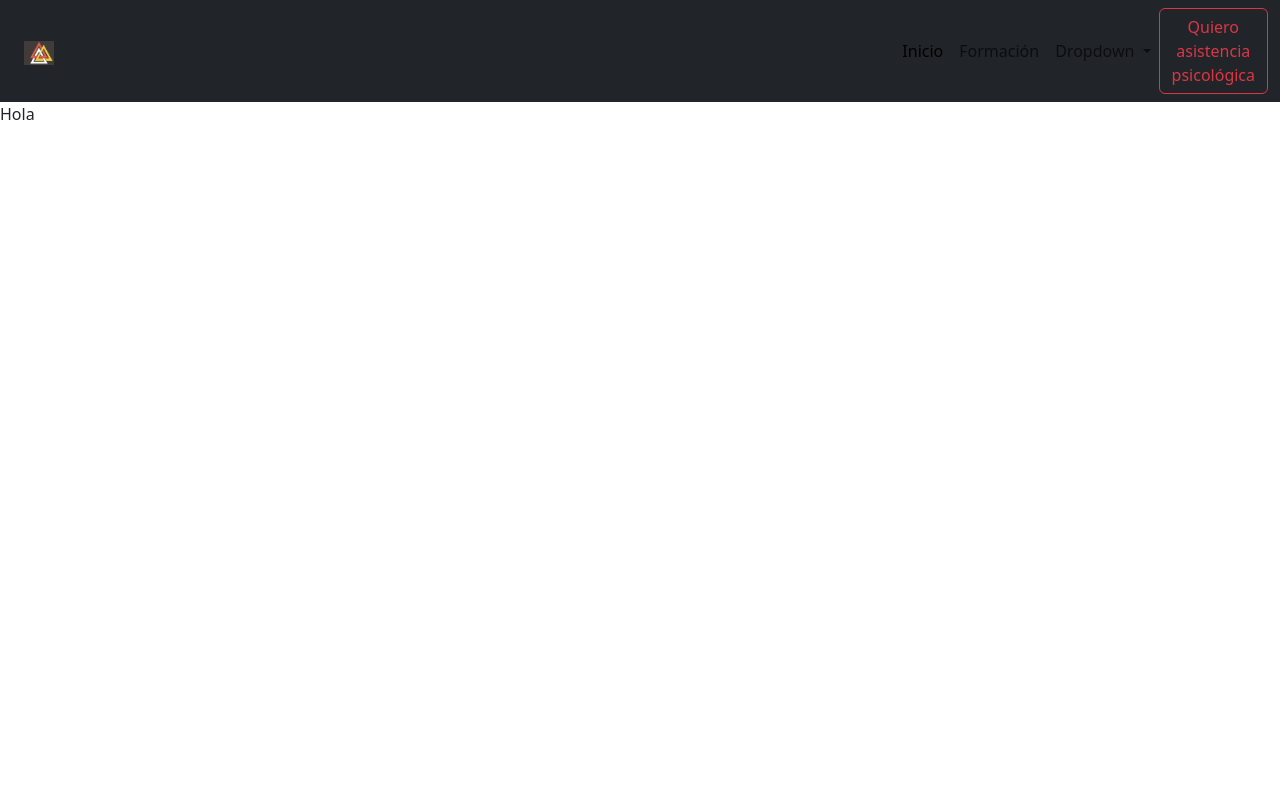
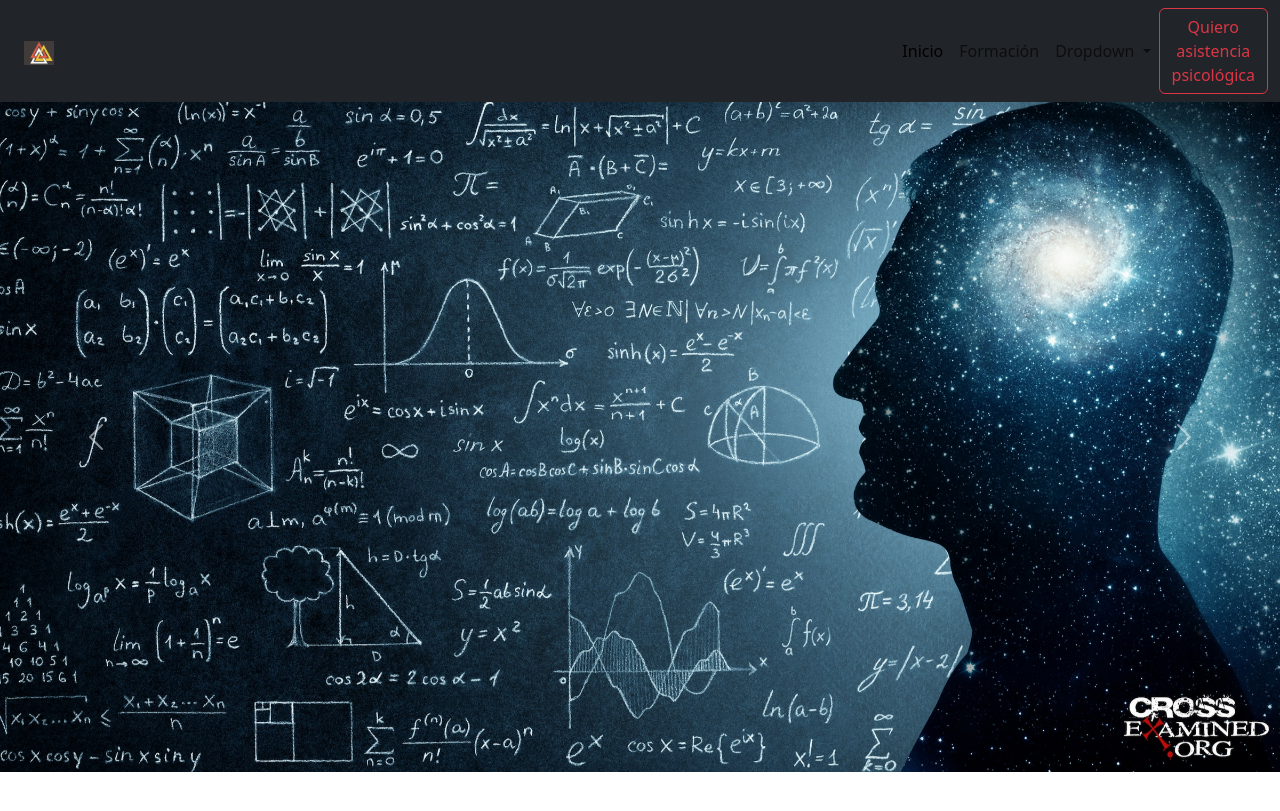
Before and after one commit to jgoldsmidt/ltweb, a Jekyll site: the page built from index.markdown, in a window 1280 px wide. Shown: the top 811 px of the page. Built offline with Jekyll 4.4.1, drawn with Linux system fonts in a browser that asks for light colours.

Commit message:
carousel

```diff
--- a/_layouts/home.html
+++ b/_layouts/home.html
@@ -8,7 +8,27 @@
     </head>
 <body>
     {% include navbar.html %}
-    <p>Hola</p>
+    <div id="carouselExampleFade" class="carousel slide carousel-fade" data-ride="carousel">
+        <div class="carousel-inner">
+          <div class="carousel-item active">
+            <img src="/assets/image1.jpg" class="d-block w-100" alt="...">
+          </div>
+          <div class="carousel-item">
+            <img src="/assets/image2.jpg" class="d-block w-100" alt="...">
+          </div>
+          <div class="carousel-item">
+            <img src="/assets/image3.jpg" class="d-block w-100" alt="...">
+          </div>
+        </div>
+        <button class="carousel-control-prev" type="button" data-bs-target="#carouselExampleFade" data-bs-slide="prev">
+          <span class="carousel-control-prev-icon" aria-hidden="true"></span>
+          <span class="visually-hidden">Previous</span>
+        </button>
+        <button class="carousel-control-next" type="button" data-bs-target="#carouselExampleFade" data-bs-slide="next">
+          <span class="carousel-control-next-icon" aria-hidden="true"></span>
+          <span class="visually-hidden">Next</span>
+        </button>
+      </div>
 </body>
 
 <script src="https://cdn.jsdelivr.net/npm/bootstrap@5.3.3/dist/js/bootstrap.bundle.min.js" integrity="sha384-YvpcrYf0tY3lHB60NNkmXc5s9fDVZLESaAA55NDzOxhy9GkcIdslK1eN7N6jIeHz" crossorigin="anonymous"></script>
```
Also changed, not shown: assets/image1.jpg (added), assets/image2.jpg (added), assets/image3.jpg (added).
